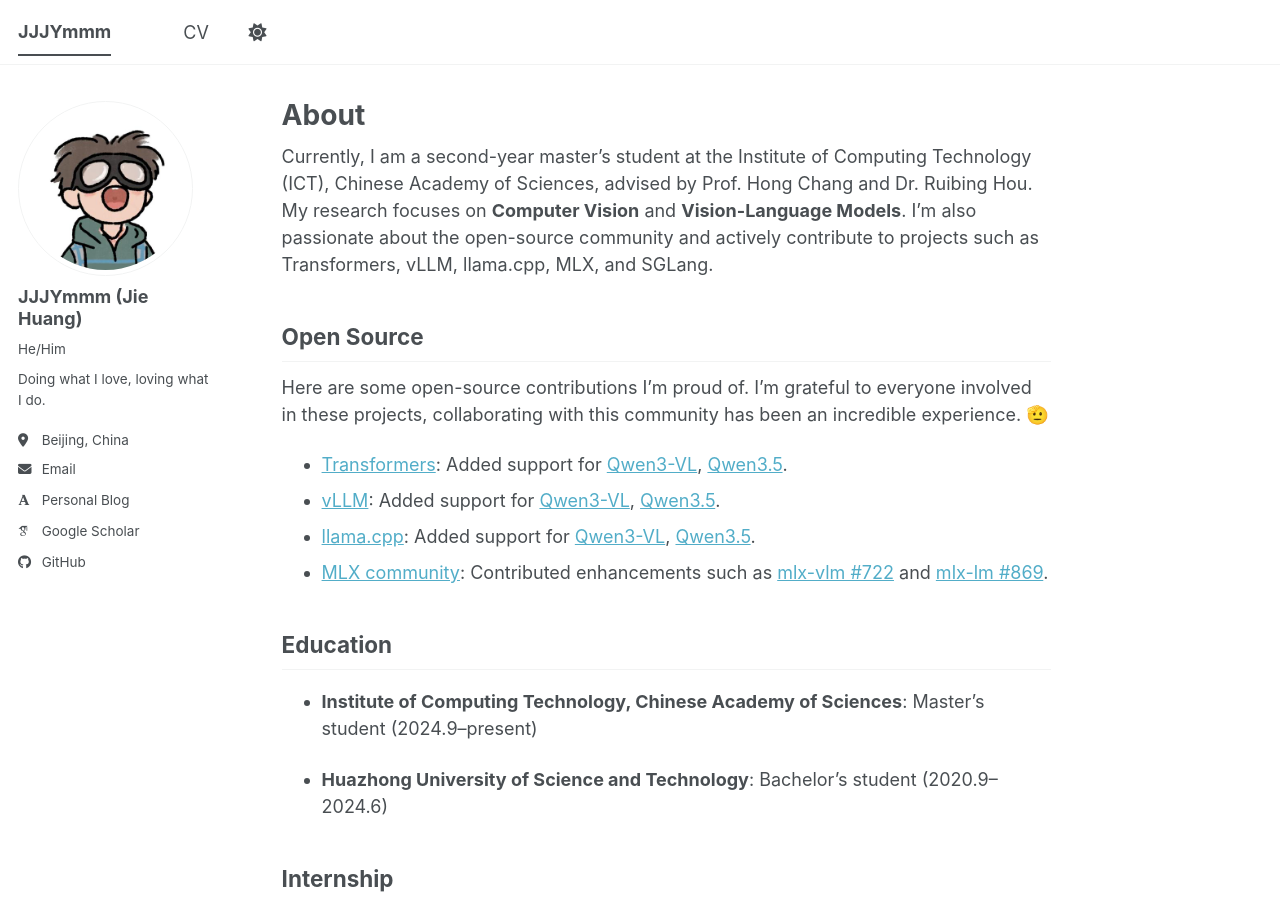
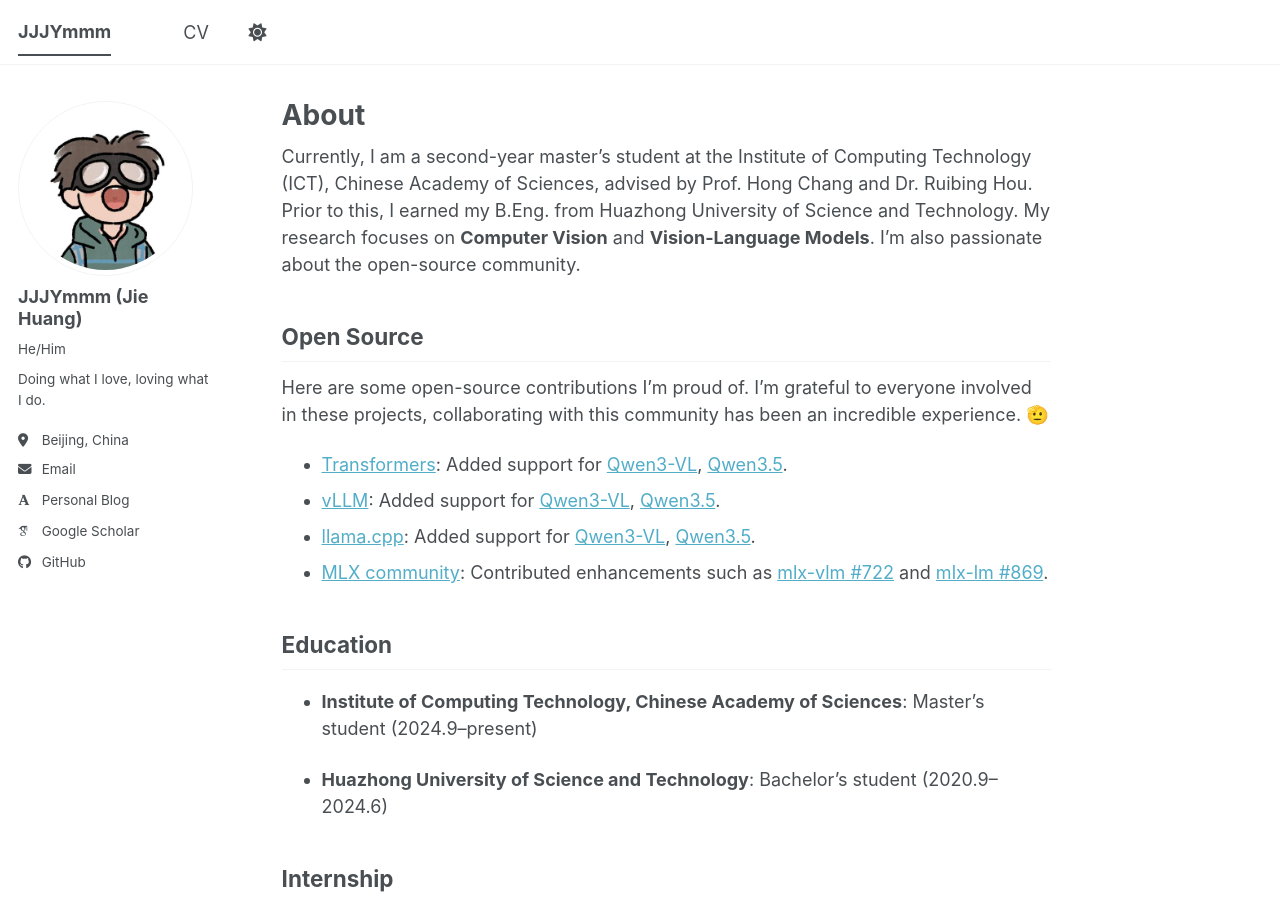
Before and after one commit to JJJYmmm/JJJYmmm.github.io, a Jekyll site: the page built from _pages/about.md, in a window 1280 px wide and 900 px high. Built offline with Jekyll 4.4.1, drawn with Linux system fonts in a browser that asks for light colours; some web fonts are replaced; a script bundle is joined from its source files by our own code; library files that are not in the unit come from our copies.

Commit message:
update info

```diff
--- a/_pages/about.md
+++ b/_pages/about.md
@@ -7,7 +7,7 @@ redirect_from:
   - /about.html
 ---
 
-Currently, I am a second-year master's student at the Institute of Computing Technology (ICT), Chinese Academy of Sciences, advised by Prof. Hong Chang and Dr. Ruibing Hou. My research focuses on **Computer Vision** and **Vision-Language Models**. I'm also passionate about the open-source community and actively contribute to projects such as Transformers, vLLM, llama.cpp, MLX, and SGLang.
+Currently, I am a second-year master's student at the Institute of Computing Technology (ICT), Chinese Academy of Sciences, advised by Prof. Hong Chang and Dr. Ruibing Hou. Prior to this, I earned my B.Eng. from Huazhong University of Science and Technology. My research focuses on **Computer Vision** and **Vision-Language Models**. I'm also passionate about the open-source community.
 
 ## Open Source
 
```
